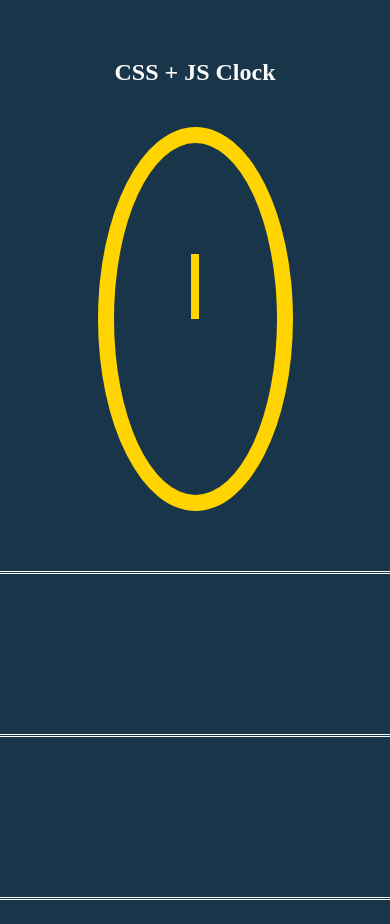
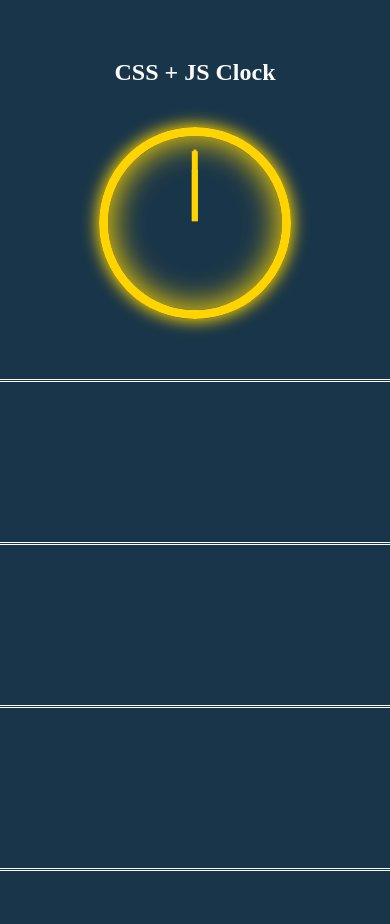
Before and after one commit to michal-krawczyk10/JavaScript30, a website built with webpack: page src/pages/index.html in a window 390 px wide. Shown: the part 980-1904 px from the top of the page. Built offline with nearby package versions, Linux system fonts and the light colour scheme.

Commit message:
add css media

```diff
--- a/src/scss/main.scss
+++ b/src/scss/main.scss
@@ -76,20 +76,38 @@ h2 {
 .day2 {
 	&__clock {
 		width: 24rem;
-		max-width: 50vw;
 		height: 24rem;
 		border: 1rem solid $feature;
 		border-radius: 50%;
 		position: relative;
+		box-shadow: 0px 0px 1rem 2px rgba(255, 213, 0, 1),
+			inset 0px 0px 2rem 2px rgba(255, 213, 0, 1);
+		@media screen and (max-width: 500px) {
+			width: 12rem;
+			height: 12rem;
+			border-width: 0.6rem;
+		}
 	}
 	&__hand {
 		display: inline-block;
 		position: absolute;
 		width: 40%;
-		top: calc(50% - 0.25rem);
-		height: 0.5rem;
+		top: calc(50% - 0.3rem);
+		height: 0.6rem;
 		background-color: $feature;
 		transform-origin: center left;
 		transform: rotate(-90deg);
+		@media screen and (max-width: 500px) {
+			height: 0.4rem;
+		}
+		&--hour {
+			width: 30%;
+		}
+		&--second {
+			height: 0.4rem;
+			@media screen and (max-width: 500px) {
+				height: 0.2rem;
+			}
+		}
 	}
 }
```
